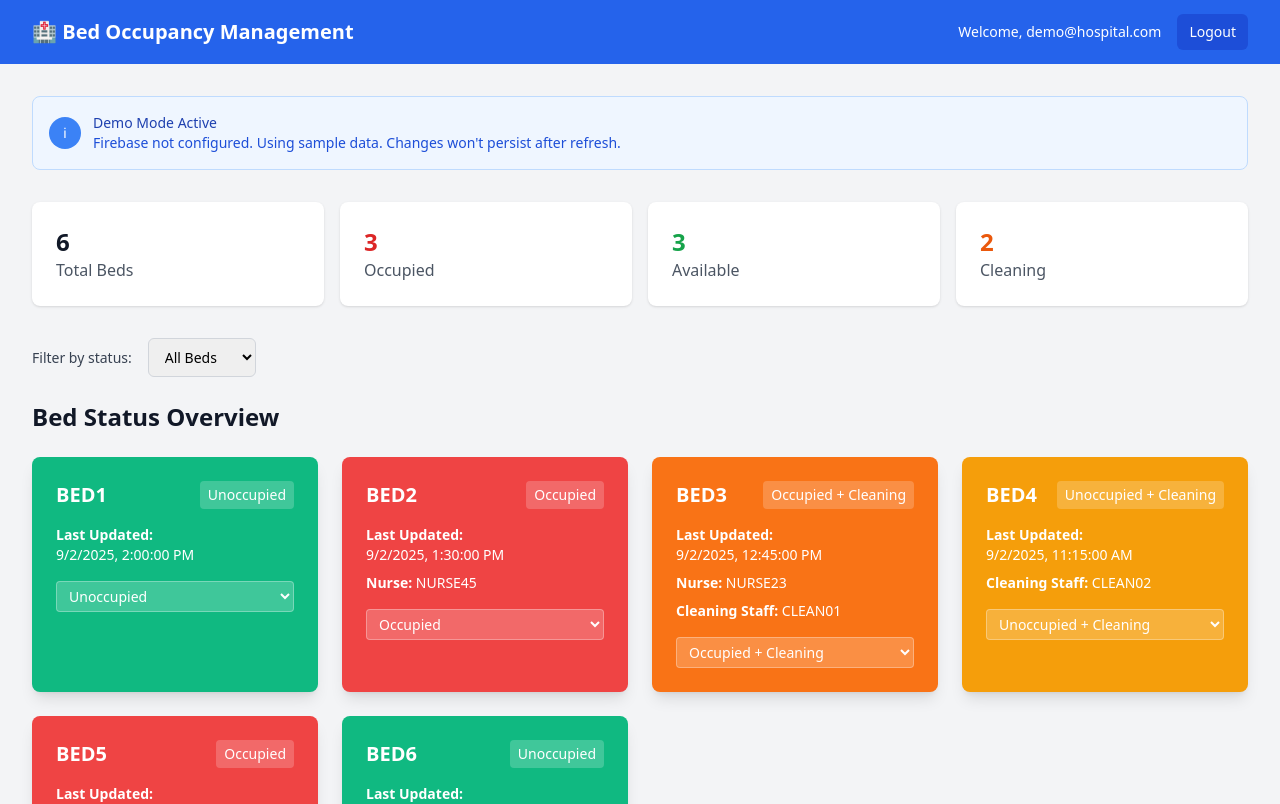
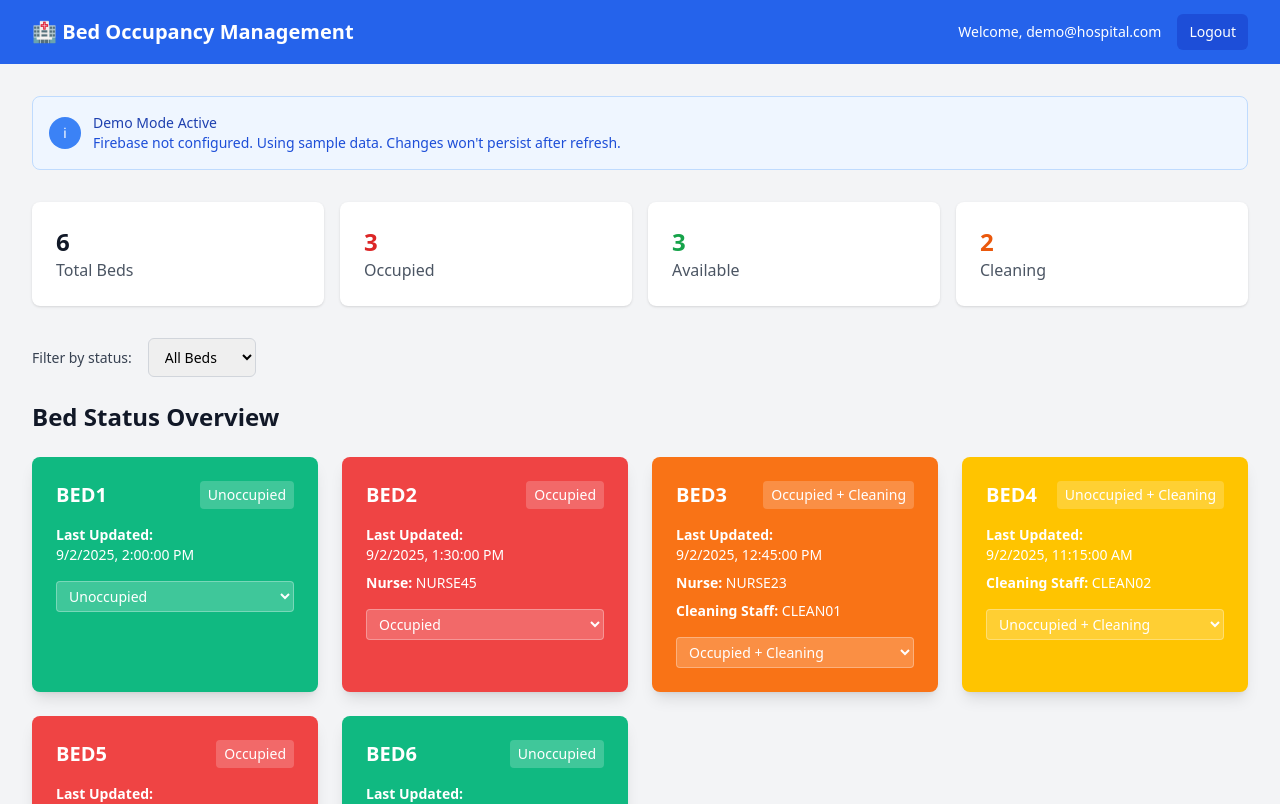
Before and after one commit to exorev07/Curalink, a React (Vite) app: page / in a window 1280 px wide. Shown: the top 804 px of the page. Built offline with nearby package versions, Linux system fonts and the light colour scheme.

Commit message:
Update 'Unoccupied + Cleaning' bed status to golden yellow (#ffc400)

```diff
--- a/tailwind.config.js
+++ b/tailwind.config.js
@@ -10,7 +10,7 @@ export default {
         'bed-unoccupied': '#10B981', // Green
         'bed-occupied': '#EF4444',   // Red
         'bed-occupied-cleaning': '#F97316', // Orange
-        'bed-unoccupied-cleaning': '#F59E0B', // Yellow
+        'bed-unoccupied-cleaning': '#ffc400', // Yellow
       }
     },
   },
```
